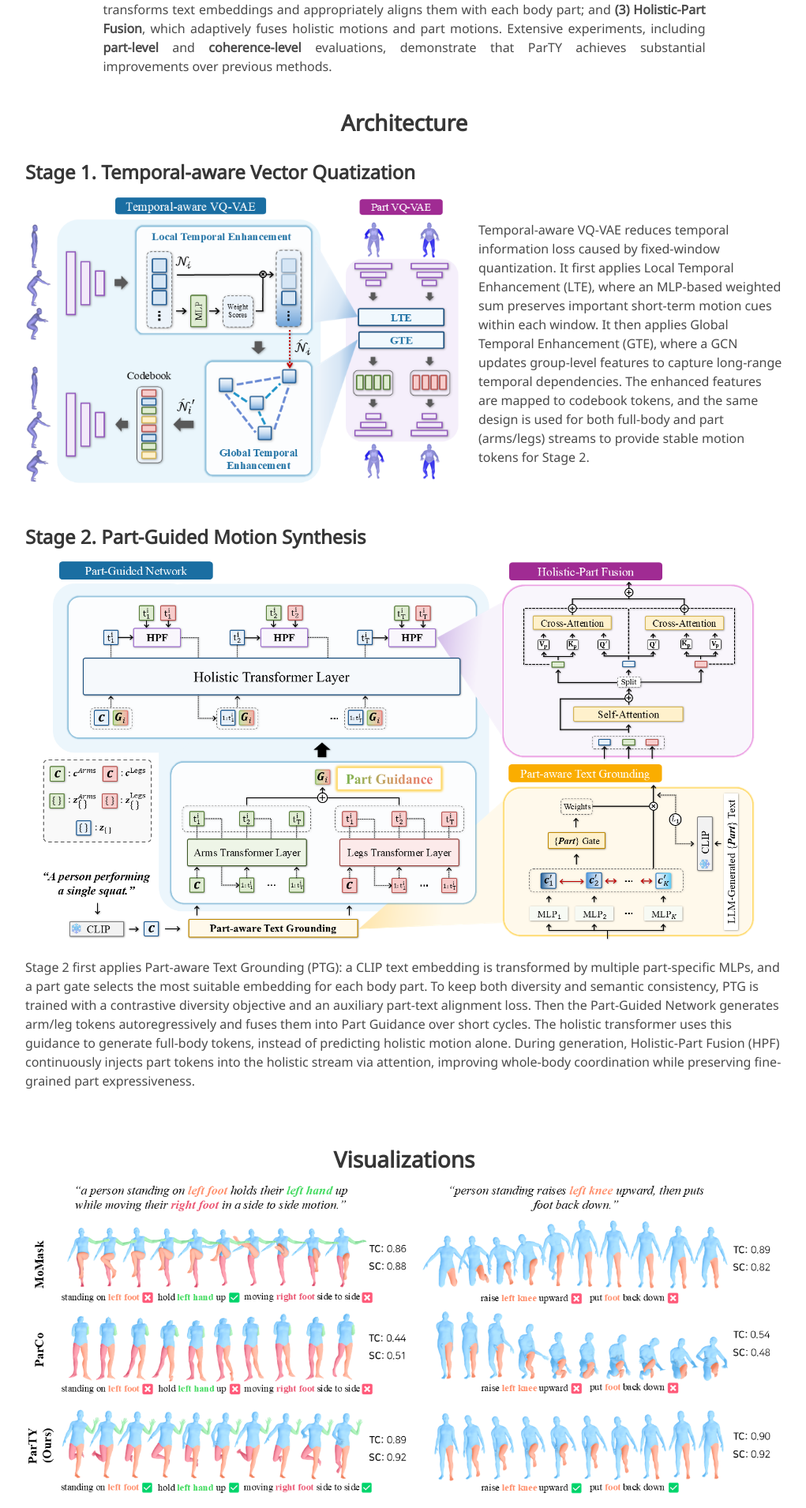
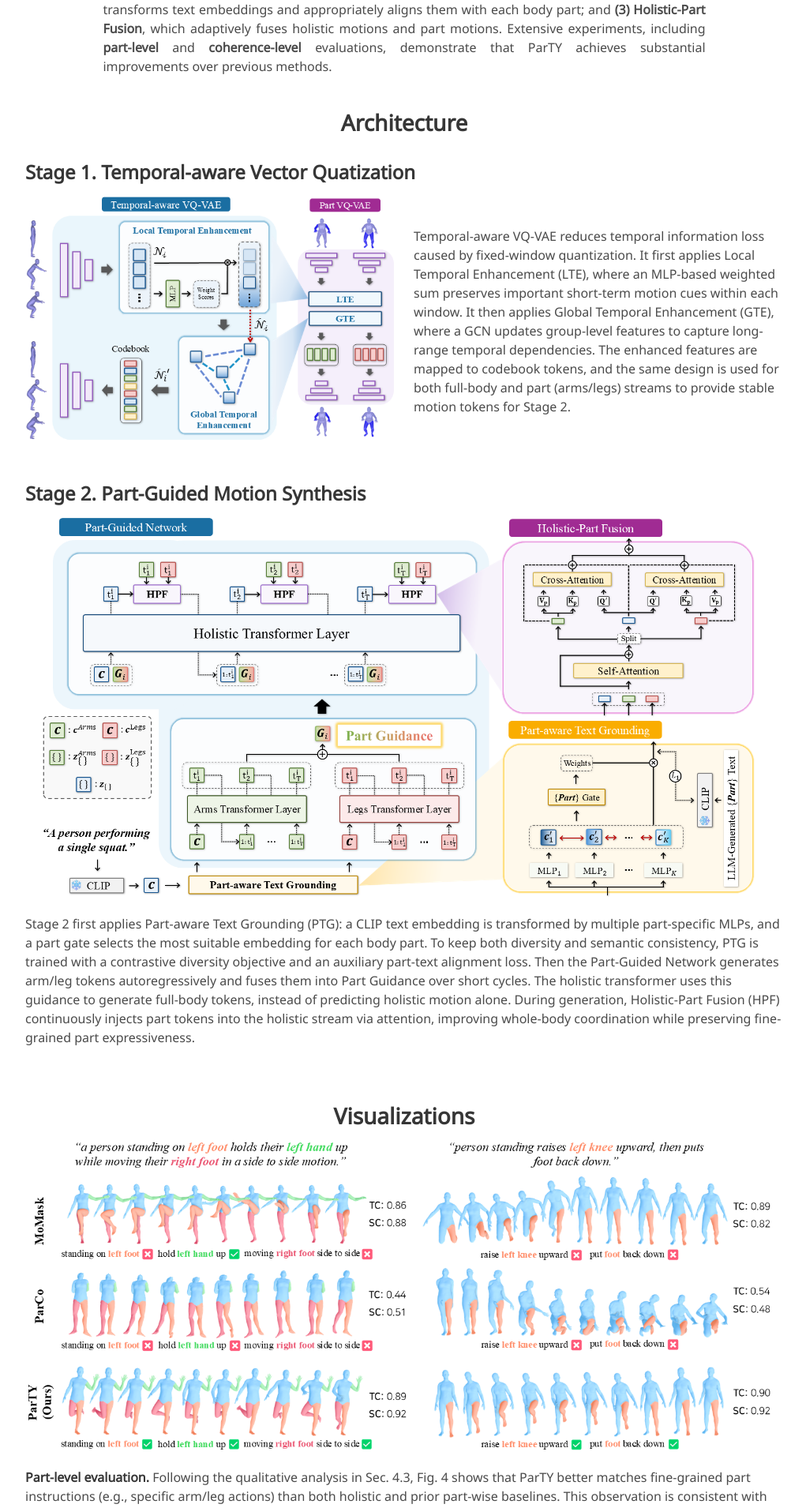
Before and after one commit to VisualScienceLab-KHU/SeDiR_project, a Jekyll site: the page built from index.md, in a window 1280 px wide. Shown: the part 965-2875 px from the top of the page at 79% size, without its empty margins (128-1149 px from the left). Built offline with Jekyll 4.4.1, drawn with Linux system fonts in a browser that asks for light colours; some web fonts are replaced; our own code applies the rules of GitHub Pages for plain Markdown files.

Commit message:
Feat: scale

```diff
--- a/index.md
+++ b/index.md
@@ -27,10 +27,10 @@ code: https://github.com/VisualScienceLab-KHU/ParTY
 ### Stage 1. Temporal-aware Vector Quatization
 
 <div class="columns is-vcentered">
-  <div class="column is-7">
+  <div class="column is-6">
     <img src="./static/image/figure2.png" alt="figure2" style="width: 100%;">
   </div>
-  <div class="column is-5">
+  <div class="column is-6">
     Temporal-aware VQ-VAE reduces temporal information loss caused by fixed-window quantization. It first applies Local Temporal Enhancement (LTE), where an MLP-based weighted sum preserves important short-term motion cues within each window. It then applies Global Temporal Enhancement (GTE), where a GCN updates group-level features to capture long-range temporal dependencies. The enhanced features are mapped to codebook tokens, and the same design is used for both full-body and part (arms/legs) streams to provide stable motion tokens for Stage 2.
   </div>
 </div>
```
